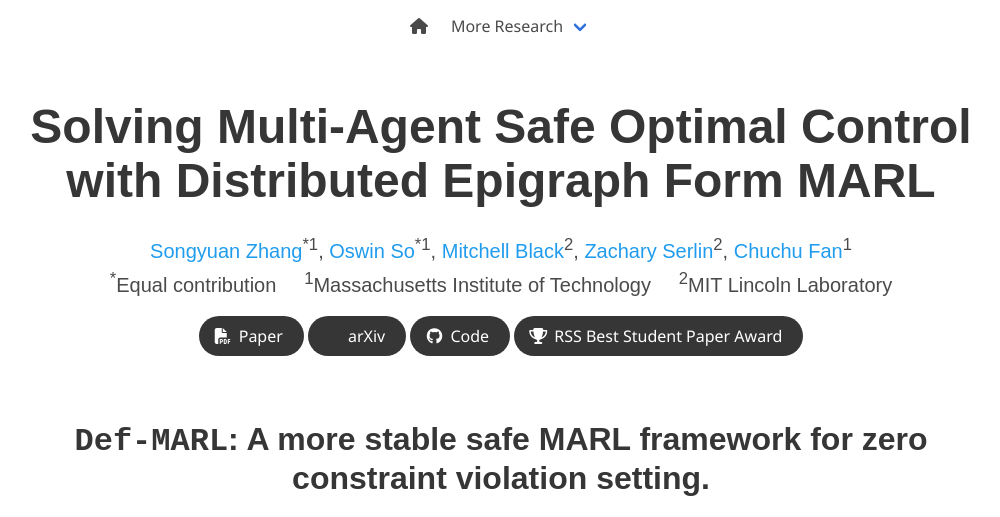
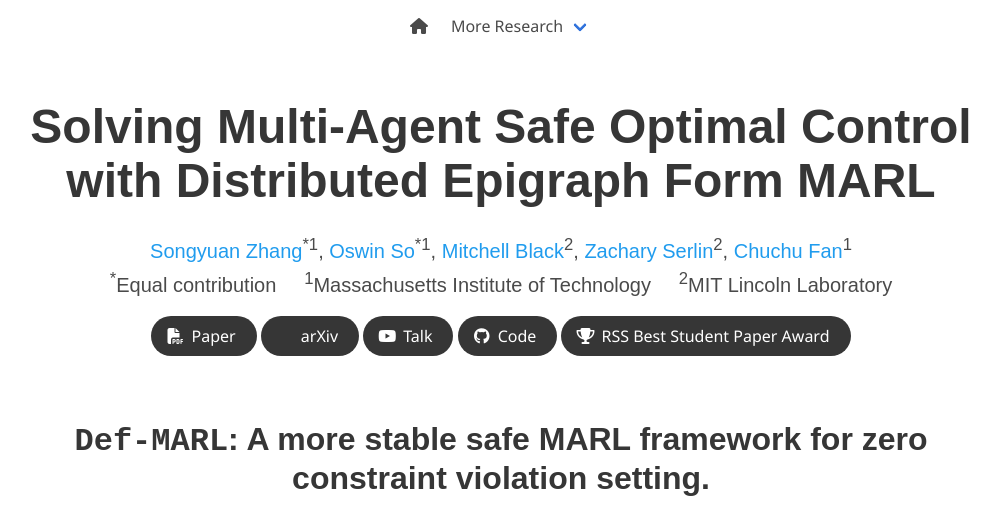
Before and after one commit to MIT-REALM/def-marl, a plain HTML site: page index.html in a window 1280 px wide. Shown: the top 517 px of the page, without its empty margins (139-1139 px from the left). Drawn offline with nearby package versions, Linux system fonts and the light colour scheme; some packages are replaced by stand-ins of ours; some icons are missing; a web font is replaced by a local one.

Commit message:
add talk link

```diff
--- a/index.html
+++ b/index.html
@@ -131,16 +131,16 @@
                   </span>
                   <span>Supplementary Video</span>
                 </a>
-              </span>
+              </span> -->
               <span class="link-block">
-                <a href="https://youtu.be/TODO"
+                <a href="https://www.youtube.com/watch?v=aCcbrz8S83k"
                    class="external-link button is-normal is-rounded is-dark">
                   <span class="icon">
                       <i class="fab fa-youtube"></i>
                   </span>
-                  <span>Presentation Video</span>
+                  <span>Talk</span>
                 </a>
-              </span> -->
+              </span>
               <!-- Code Link. -->
               <span class="link-block">
                 <a href="https://github.com/MIT-REALM/def-marl/"
```
